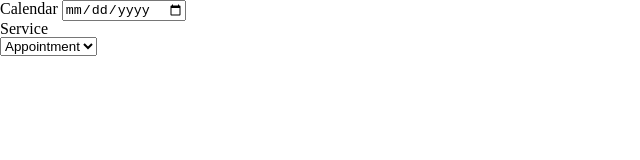
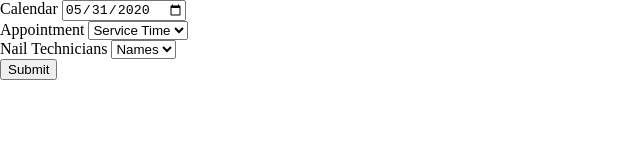
Before and after one commit to DanZ98/Four-Seasons-Nails-Chicago, a plain HTML site: page index.html in a window 1280 px wide. Shown: the whole page, without its empty margins (0-640 px from the left). Drawn offline with Linux system fonts and the light colour scheme.

Commit message:
Added input elements

```diff
--- a/assets/js/script.js
+++ b/assets/js/script.js
@@ -0,0 +1,3 @@
+
+// Display current date for input date element
+document.getElementById('datePicker').valueAsDate = new Date();
--- a/index.html
+++ b/index.html
@@ -20,17 +20,12 @@
         <main>
 
             <form action="/action_page.php">
-
                 <label for="cars">Calendar</label>
-                <input type="date" placeholder="mm-dd-yyyy" />
+                <input id="datePicker" type="date" placeholder="mm-dd-yyyy" />
                 <br>
-                <label for="cars">Service</label>
-                <br>
-
-
-
+                <label for="cars">Appointment</label>
                 <select  class="selectClass" id="Selector" >
-                    <option value="-1">Appointment</option>
+                    <option value="-1">Service Time</option>
                     <option value="10:00AM">10:00AM</option>
                     <option value="10:30AM">10:30AM</option>
                     <option value="11:00AM">11:00AM</option>
@@ -48,8 +43,18 @@
                     <option value="5:00PM">5:00PM</option>
                     <option value="5:30PM">5:30PM</option>
                 </select>
-
-              </form>
+                <br>
+                <label for="cars">Nail Technicians</label>
+                <select  class="selectClass" id="Selector" >
+                    <option value="-1">Names</option>
+                    <option value="Cherie">Cherie</option>
+                    <option value="My">My</option>
+                    <option value="Yen">Yen</option>
+                    <option value="Tammy">Tammy</option>
+                </select>
+                <br>
+                <input type="submit" value="Submit">
+            </form>
         </main>
         <footer>
 
```
